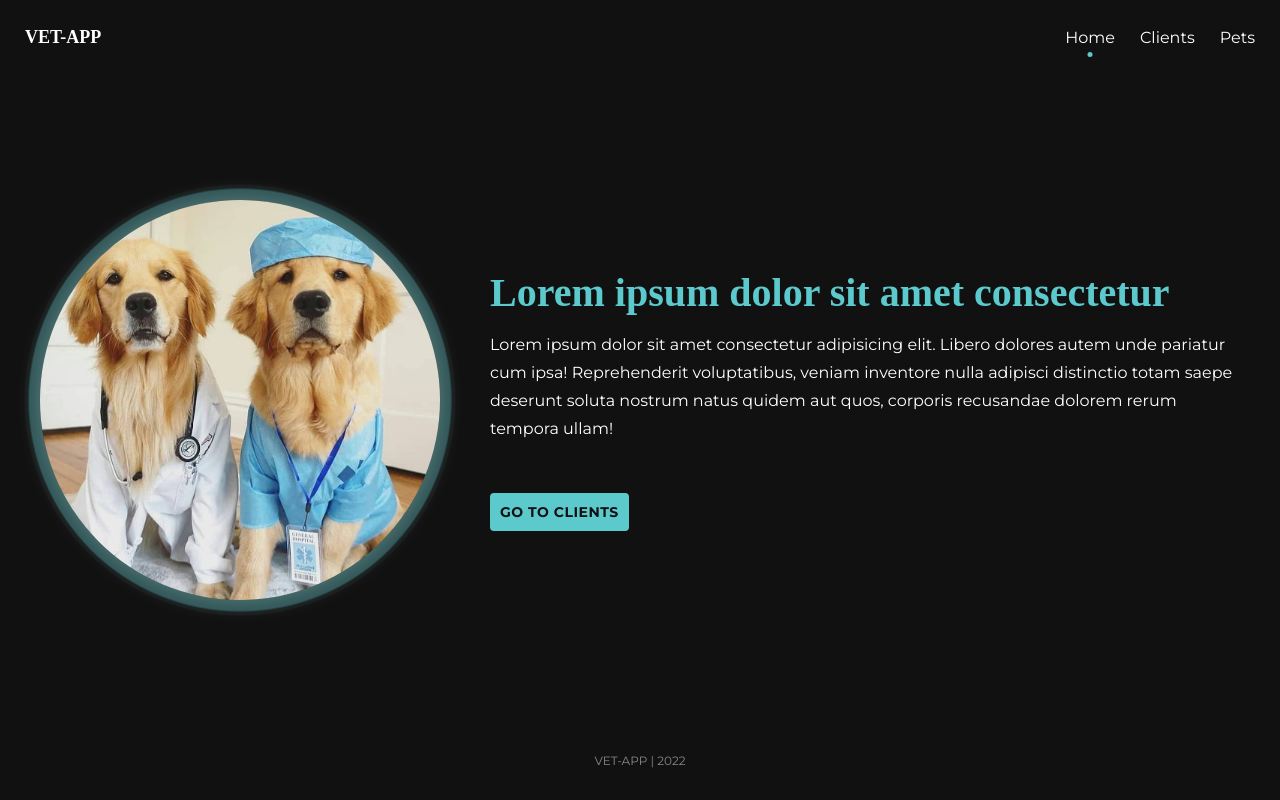
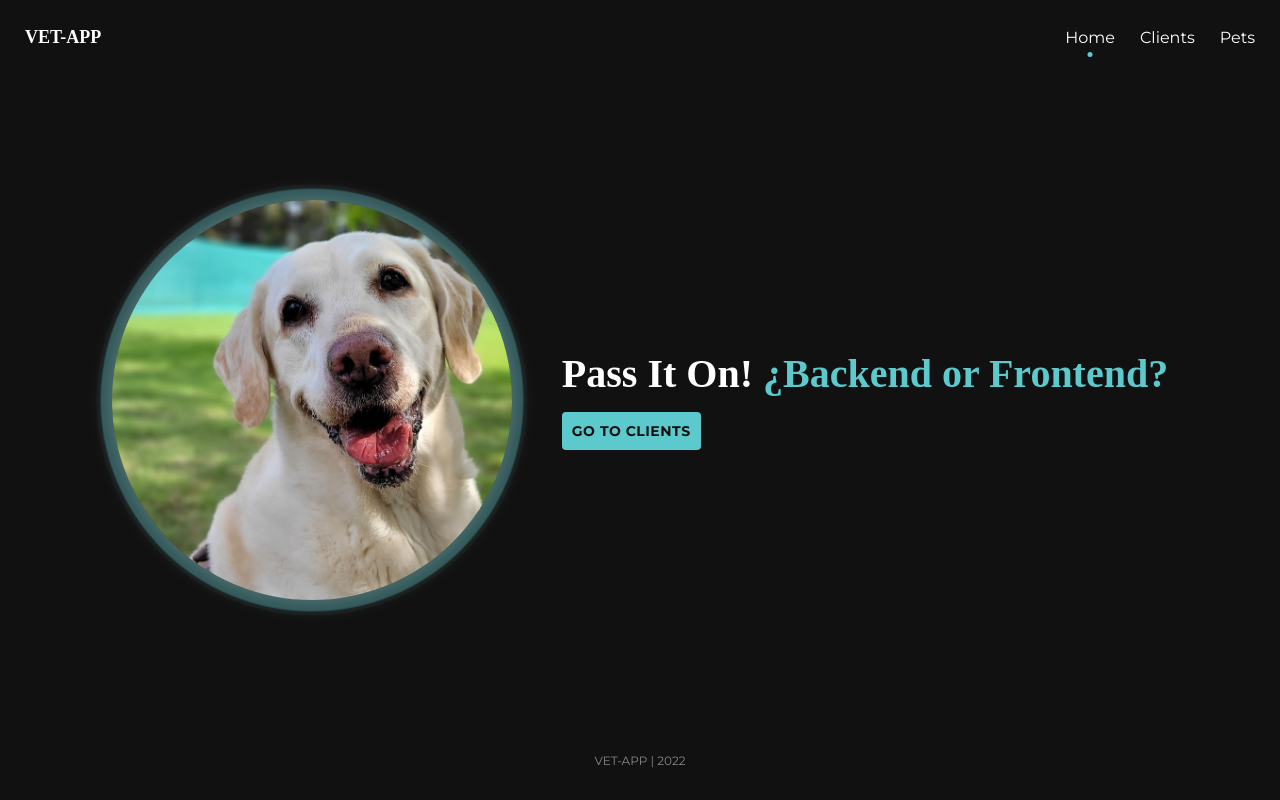
Before and after one commit to emiliodominguez/vet-app, a React (Create React App) app in the folder client/: page / in a window 1280 px wide. Built offline with nearby package versions, Linux system fonts and the light colour scheme; no server answers; a web font is replaced by a local one.

Commit message:
Changes to home screen

```diff
--- a/client/src/pages/Home/Home.module.scss
+++ b/client/src/pages/Home/Home.module.scss
@@ -69,12 +69,10 @@
 		h2 {
 			font-size: clamp(25px, 5vw, 40px);
 			margin-bottom: 15px;
-			color: rgb(var(--highlight-color));
-		}
 
-		p {
-			line-height: 1.75;
-			margin-bottom: 50px;
+			b {
+				color: rgb(var(--highlight-color));
+			}
 		}
 	}
 }
--- a/client/src/pages/Home/index.jsx
+++ b/client/src/pages/Home/index.jsx
@@ -11,13 +11,9 @@ export default function HomePage() {
 			</div>
 
 			<div className={styles.content}>
-				<h2>Lorem ipsum dolor sit amet consectetur</h2>
-
-				<p>
-					Lorem ipsum dolor sit amet consectetur adipisicing elit. Libero dolores autem unde pariatur cum ipsa! Reprehenderit voluptatibus,
-					veniam inventore nulla adipisci distinctio totam saepe deserunt soluta nostrum natus quidem aut quos, corporis recusandae dolorem
-					rerum tempora ullam!
-				</p>
+				<h2>
+					Pass It On! <b>¿Backend or Frontend?</b>
+				</h2>
 
 				<Link to={routes.clients.path} className="btn">
 					Go to clients
```
Also changed, not shown: client/public/assets/home-bg.jpg.
